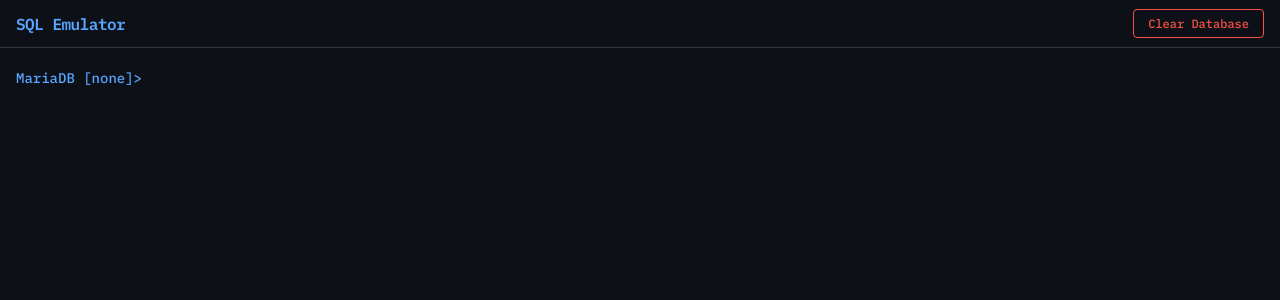
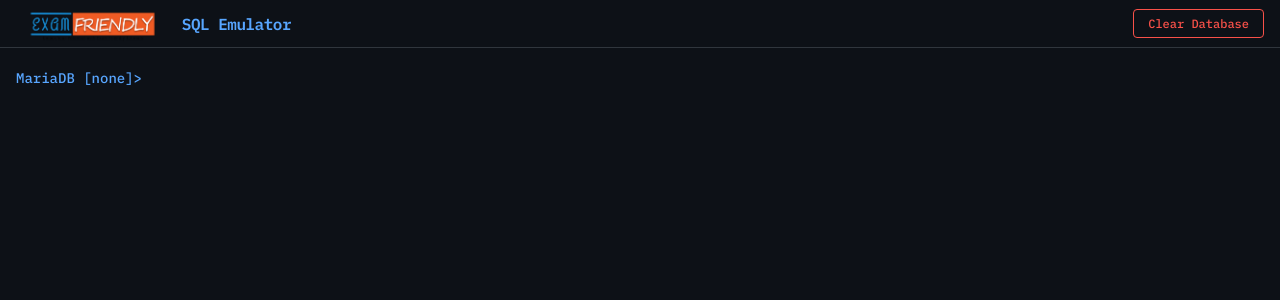
Before and after one commit to Vnon22/MySQL-Emulator, a React (Vite) app: page / in a window 1280 px wide. Shown: the top 300 px of the page. Built offline with nearby package versions, Linux system fonts and the light colour scheme.

Commit message:
Refactor code structure for improved readability and maintainability

```diff
--- a/src/App.css
+++ b/src/App.css
@@ -42,6 +42,17 @@ body {
   background: var(--bg-terminal);
   border-bottom: 1px solid var(--color-border);
   flex-shrink: 0;
+}
+
+.header-left {
+  display: flex;
+  align-items: center;
+  gap: 12px;
+}
+
+.logo {
+  height: 38px;
+  width: auto;
 }
 
 .title {
--- a/src/App.tsx
+++ b/src/App.tsx
@@ -1,6 +1,7 @@
 import { useState, useEffect, useRef } from 'react';
 import { loadState, resetDatabase, executeQuery } from './sqlEngine';
 import type { DatabaseState, QueryResult } from './types';
+import logo from './assets/ExamFriendly_logo.png';
 import './App.css';
 
 interface HistoryEntry {
@@ -52,12 +53,10 @@ function App() {
         setHistoryIndex(-1);
         setInput('');
       }
-    } else if (e.key === 'Enter' && !e.shiftKey) {
+    } else if (e.key === 'Enter') {
       e.preventDefault();
-      formRef.current?.requestSubmit();
-    } else if (e.key === 'Enter' && e.shiftKey) {
-      e.preventDefault();
-      const inputEl = e.target as HTMLInputElement;
+      if (e.shiftKey || !input.trim().endsWith(';')) {
+        const inputEl = e.target as HTMLTextAreaElement;
         const cursorPos = inputEl.selectionStart || 0;
         const newValue = input.slice(0, cursorPos) + '\n' + input.slice(cursorPos);
         setInput(newValue);
@@ -65,6 +64,9 @@ function App() {
           inputEl.selectionStart = cursorPos + 1;
           inputEl.selectionEnd = cursorPos + 1;
         }, 0);
+      } else {
+        formRef.current?.requestSubmit();
+      }
     }
   };
 
@@ -208,7 +210,10 @@ const handleSubmit = (e: React.FormEvent) => {
   return (
     <div className="app">
       <header className="header">
+        <div className="header-left">
+          <img src={logo} alt="ExamFriendly" className="logo" />
           <h1 className="title">SQL Emulator</h1>
+        </div>
         <button
           className={`clear-btn ${clearConfirm ? 'confirm' : ''}`}
           onClick={handleClearDatabase}
```
Also changed, not shown: src/assets/ExamFriendly_logo.png (added). Lines whose indentation alone changed are shown as unchanged.
